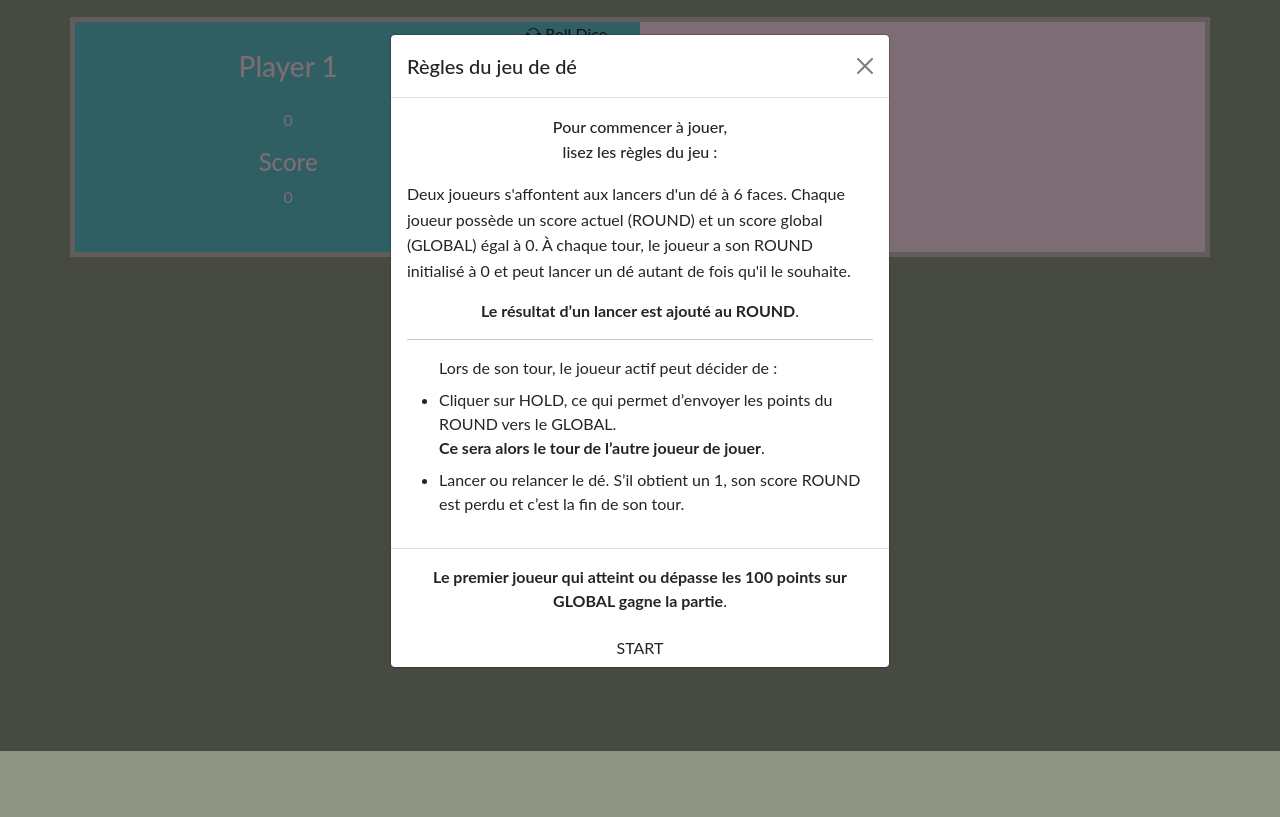
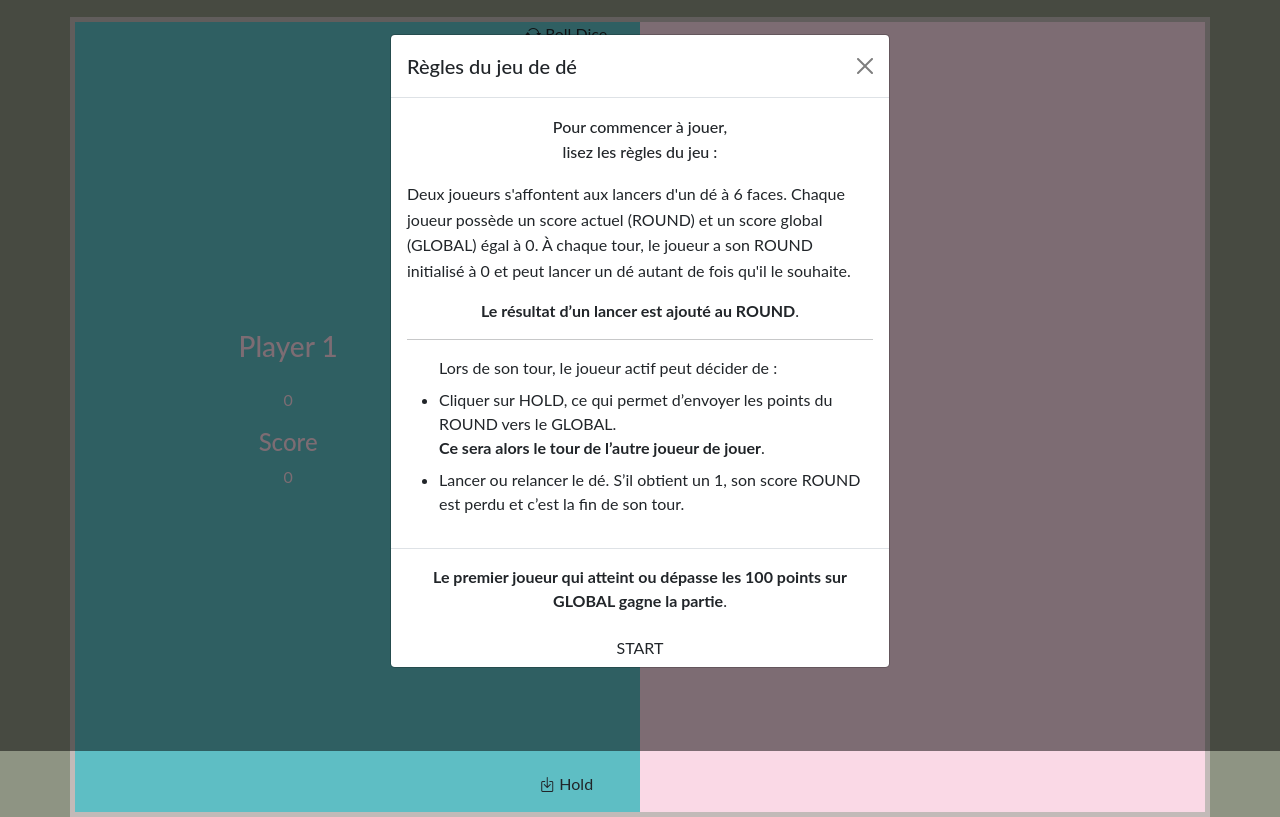
Before and after one commit to lana-12/eval-JS-DiceGame, a plain HTML site: page index.html in a window 1280 px wide. Shown: the part 49-866 px from the top of the page. Before the commit the page ends 800 px from the top, so only its background shows below. Drawn offline with nearby package versions, Linux system fonts and the light colour scheme.

Commit message:
add modif

```diff
--- a/script.js
+++ b/script.js
@@ -4,7 +4,7 @@ $(document).ready(()=>{
 
     // //au chargement page modal regle
     $('#modal').modal('show')
-    // // a revoir animation sur titre voir si pas possible sur
+    // // a revoir animation sur titre s'affiche qd close modal2
     $('h1').hide();
     $('h1').delay(7000).fadeIn(4000);
 
@@ -35,7 +35,7 @@ const modalInitPlayer = document.getElementById('modal2')
         playerOne.textContent = namePlayerOne.value[0].toUpperCase() + namePlayerOne.value.substring(1).toLowerCase();
         playerTwo.textContent = namePlayerTwo.value[0].toUpperCase() + namePlayerTwo.value.substring(1).toLowerCase();
     // nom de la function suivnate ' L'animation'
-    animationTitle()
+    // animationTitle() en cour
     // modalInitPlayer.style.display = 'none'; //a verifier si je met display
 })
 // }
--- a/style.css
+++ b/style.css
@@ -61,7 +61,7 @@ main{
     background: linear-gradient(to bottom, #5EBEC4 50%, #FAD9E6 50%);
     border: solid #c2bab8 5px ;
     margin-top: 20px;
-    height: auto;
+    height: 600px;
 
 }
 
@@ -106,6 +106,7 @@ img{
         justify-content: space-evenly;
         align-items: center;
         align-items: stretch;
+        height: 800px;
     }
     /* .player1{
 
```
